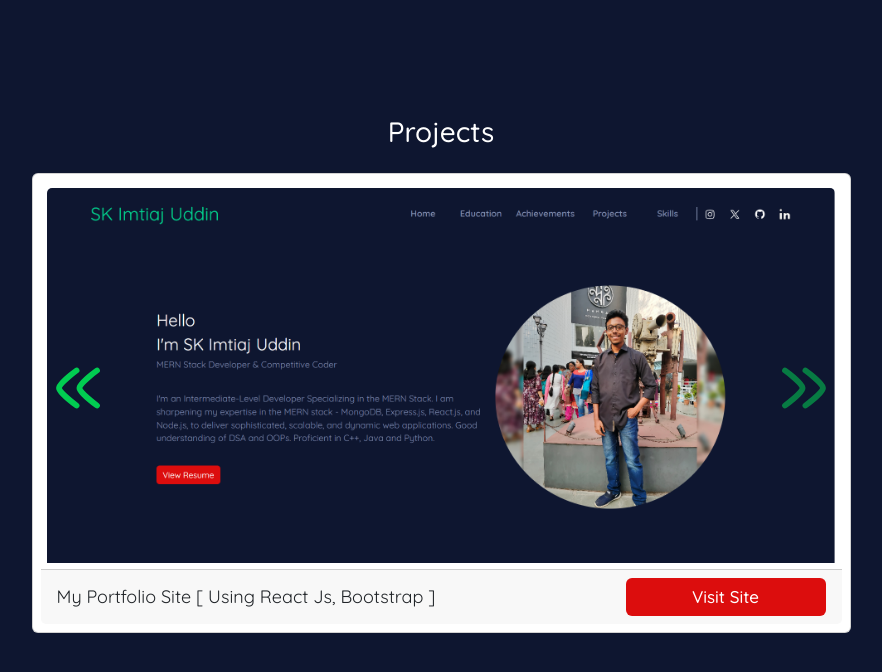
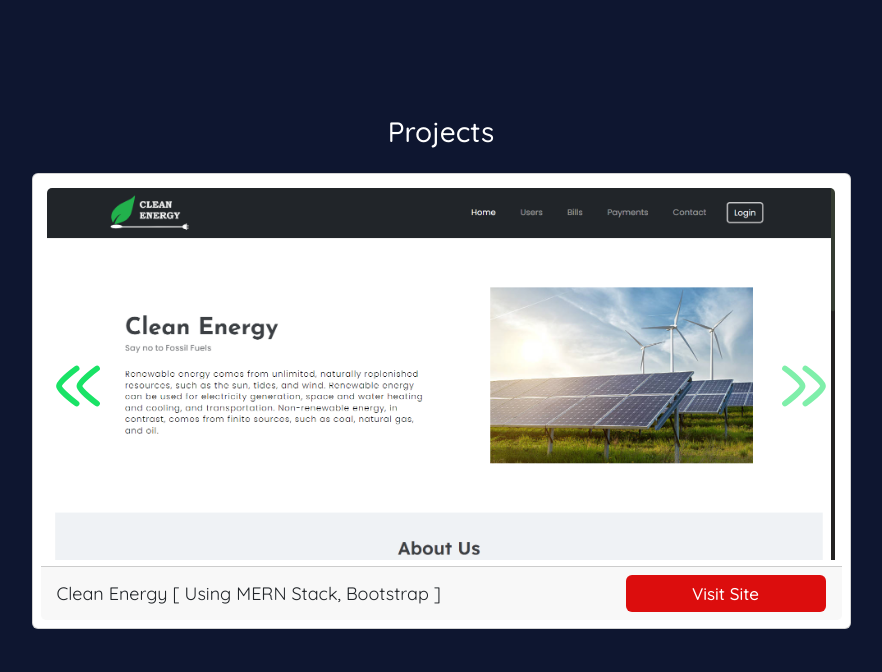
Before and after one commit to imtiaj-007/my-portfolio, a React (Create React App) app: page / in a window 1280 px wide. Both pictures are taken after a click on the button "Previous". Shown: the part 2453-3125 px from the top of the page, without its empty margins (199-1081 px from the left). Built offline with nearby package versions, Linux system fonts and the light colour scheme.

Commit message:
Project and resume updated

```diff
--- a/src/components/Home.js
+++ b/src/components/Home.js
@@ -1,6 +1,6 @@
 import React from 'react'
 import profile from '../personal/profile.jpg'
-import resume from '../personal/newResume.pdf'
+import resume from '../personal/Imtiaj_Resume.pdf'
 
 
 const Home = () => {
--- a/src/components/Projects.js
+++ b/src/components/Projects.js
@@ -1,7 +1,7 @@
 import React from 'react'
 import music from '../personal/music-player.png'
 import newsdesk from '../personal/newsdesk.png'
-import portfolio from '../personal/portfolio.png'
+import cleanEnergy from '../personal/clean-energy.png'
 import prev from '../images/prev-button.svg'
 import next from '../images/next-button.svg'
 
@@ -15,6 +15,18 @@ const Projects = () => {
                     <div id="carousel" className="carousel slide m-auto" data-bs-ride="carousel">
                         <div className="carousel-inner">
 
+                            <div className="carousel-item">
+                                <div className="card d-block w-100">
+                                    <div className="card-body">
+                                        <img src={cleanEnergy} className="card-img-top" alt="portfolio" />
+                                    </div>
+                                    <div className="card-footer">
+                                        <h4 className="card-title">Clean Energy [ Using MERN Stack, Bootstrap ]</h4>
+                                        <a href="https://clean-energy-frontend.netlify.app" target="_blank" rel="noreferrer" className="btn btn-primary">Visit Site</a>
+                                    </div>
+                                </div>
+                            </div>
+
                             <div className="carousel-item active">
                                 <div className="card d-block w-100">
                                     <div className="card-body">
@@ -22,7 +34,7 @@ const Projects = () => {
                                     </div>
                                     <div className="card-footer">
                                         <h4 className="card-title">Music Player Clone [ Using HTML, CSS, JS ]</h4>
-                                        <a href="https://music-player-clone.infinityfreeapp.com/?i=1" target="_blank" rel="noreferrer" className="btn btn-primary">Visit Site</a>
+                                        <a href="https://music-player-clone.infinityfreeapp.com" target="_blank" rel="noreferrer" className="btn btn-primary">Visit Site</a>
                                     </div>
                                 </div>
                             </div>
@@ -34,29 +46,18 @@ const Projects = () => {
                                     </div>
                                     <div className="card-footer">
                                         <h4 className="card-title">NewsDesk [ Using React Js, GNews API, Bootstrap ]</h4>
-                                        <a href="https://news-desk.netlify.app/" target="_blank" rel="noreferrer" className="btn btn-primary">Visit Site</a>
+                                        <a href="https://news-desk.netlify.app" target="_blank" rel="noreferrer" className="btn btn-primary">Visit Site</a>
                                     </div>
                                 </div>
                             </div>
 
-                            <div className="carousel-item">
-                                <div className="card d-block w-100">
-                                    <div className="card-body">
-                                        <img src={portfolio} className="card-img-top" alt="portfolio" />
-                                    </div>
-                                    <div className="card-footer">
-                                        <h4 className="card-title">My Portfolio Site [ Using React Js, Bootstrap ]</h4>
-                                        <a href="#todo" target="_blank" rel="noreferrer" className="btn btn-primary">Visit Site</a>
-                                    </div>
-                                </div>
-                            </div>
                         </div>
                         <button className="carousel-control-prev" type="button" data-bs-target="#carousel" data-bs-slide="prev">
-                            <span className="prev-icon" aria-hidden="true"><div className="prev-button"><img src={prev} alt="prev-button"/></div></span>
+                            <span className="prev-icon" aria-hidden="true"><div className="prev-button"><img src={prev} alt="prev-button" /></div></span>
                             <span className="visually-hidden">Previous</span>
                         </button>
                         <button className="carousel-control-next" type="button" data-bs-target="#carousel" data-bs-slide="next">
-                            <span className="next-icon" aria-hidden="true"><div className="next-button"><img src={next} alt="next-button"/></div></span>
+                            <span className="next-icon" aria-hidden="true"><div className="next-button"><img src={next} alt="next-button" /></div></span>
                             <span className="visually-hidden">Next</span>
                         </button>
                     </div>
```
Also changed, not shown: src/personal/clean-energy.png (added), 1 other file (tests, documents, lock files or other folders).
